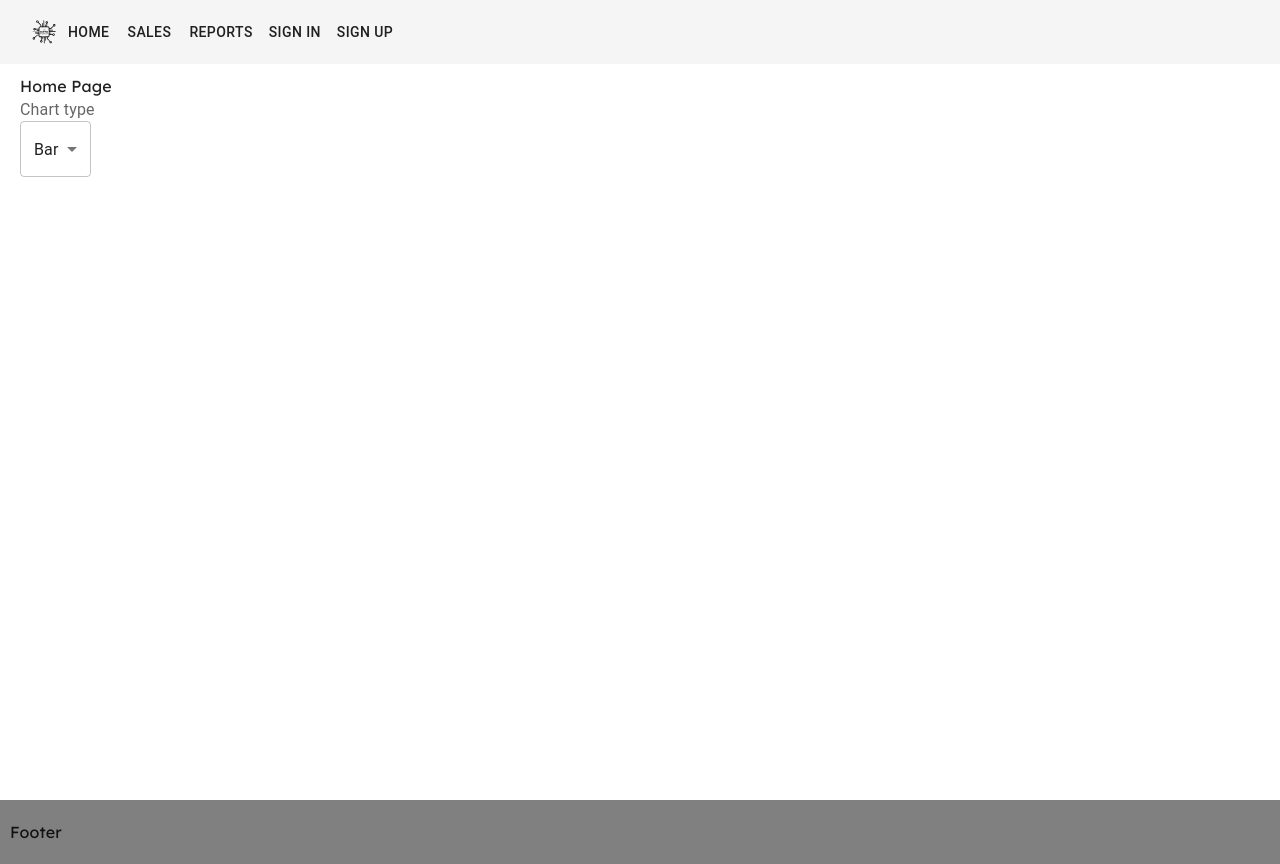
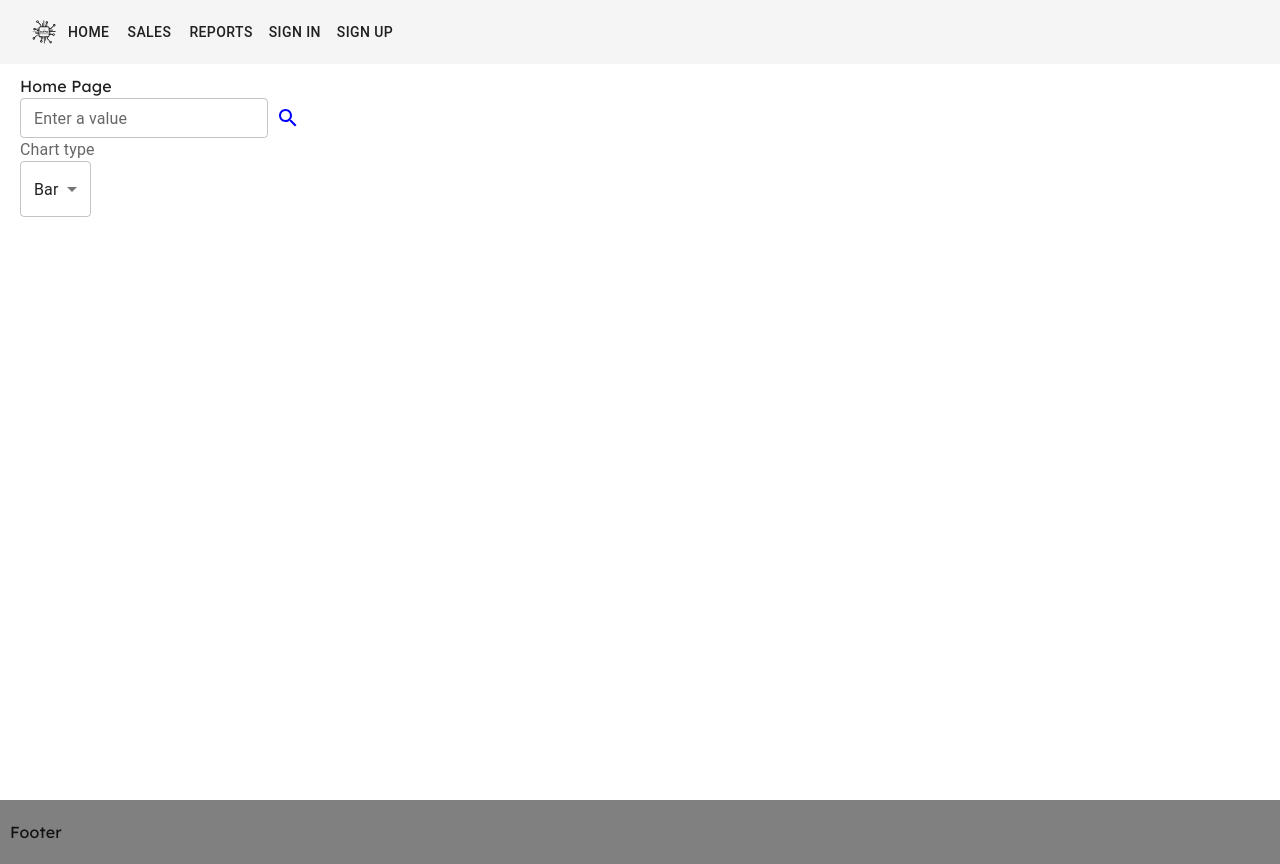
Before and after one commit to mys1erious/games-sales-project, a React (Create React App) app in the folder frontend/: page / in a window 1280 px wide. Built offline with nearby package versions, Linux system fonts and the light colour scheme.

Commit message:
Added basic functionality for Searching Sales

```diff
--- a/frontend/src/components/sales/SalesSearchForm.js
+++ b/frontend/src/components/sales/SalesSearchForm.js
@@ -4,6 +4,8 @@ import {InputLabel, MenuItem, TextField, Select } from '@mui/material';
 import {DatePicker} from "@mui/lab";
 import { AdapterDateFns } from '@mui/x-date-pickers/AdapterDateFns';
 import {LocalizationProvider} from "@mui/lab";
+import SearchBar from "../core/SearchBar";
+import {useNavigate} from "react-router-dom";
 
 
 // Temp
@@ -12,29 +14,77 @@ const defaultChartType = chartTypes[0];
 
 
 const SalesSearchForm = () => {
-    const [selectedFromDate, setSelectedFromDate] = useState(new Date());
+    const navigate = useNavigate();
+
+    const [searchQuery, setSearchQuery] = useState("");
+    const [selectedFromDate, setSelectedFromDate] = useState(
+        new Date().setFullYear(1900)
+    );
     const [selectedToDate, setSelectedToDate] = useState(new Date());
     const [selectedChartType, setSelectedChartType] = useState(defaultChartType);
 
     const handleFromDateChange = (date) => {
-        console.log(date);
         setSelectedFromDate(date);
     };
 
     const handleToDateChange = (date) => {
-        console.log(date);
         setSelectedToDate(date);
     };
 
     const handleChartTypeSelect = (e) => {
-        console.log(e.target.value);
         setSelectedChartType(e.target.value);
     };
 
+    const goSearch = () => {
+        let pathname = '/sales/search/';
+
+        let queryParams = {
+            'value': '',
+            'yor_gt': '',
+            'yor_lt': '',
+        };
+
+        if (searchQuery) {
+            queryParams['value'] = searchQuery;
+        }
+        if (selectedFromDate) {
+            queryParams['yor_gt'] = selectedFromDate;
+        }
+        // if (selectedToDate) {
+        //     queryParams['yor_lt'] = selectedToDate.getFullYear();
+        // }
+
+        // const searchUrlBuilder = (queryParams) => {
+        //     let searchUrl = '';
+        //     for (const key in queryParams) {
+        //         if (!searchUrl) {
+        //             searchUrl = '?'
+        //         }
+        //     }
+        //     return searchUrl;
+        // }
+
+        const searchUrl = `?value=${searchQuery}` //searchUrlBuilder(queryParams);
+
+        navigate({
+            pathname: pathname,
+            search: searchUrl
+        });
+        console.log(`${pathname}${searchUrl} \n
+        ${typeof(selectedFromDate)}`);
+    };
+
+
     return(
+        <React.Fragment>
+        <SearchBar
+            searchQuery={searchQuery} setSearchQuery={setSearchQuery}
+            onRequestSearch={() => goSearch()}
+        />
         <form noValidate>
             <LocalizationProvider dateAdapter={AdapterDateFns}>
                 <DatePicker
+                    views={['year']}
                     id='date_from'
                     name='date_from'
                     label="Date from*"
@@ -44,6 +94,7 @@ const SalesSearchForm = () => {
                 />
                 <div />
                 <DatePicker
+                    views={['year']}
                     id='date_to'
                     name='date_to'
                     label="Date to*"
@@ -65,6 +116,7 @@ const SalesSearchForm = () => {
                 ))}
             </Select>
         </form>
+        </React.Fragment>
     );
 };
 
--- a/frontend/src/components/sales/SalesSearchPage.js
+++ b/frontend/src/components/sales/SalesSearchPage.js
@@ -13,17 +13,17 @@ const SalesSearchPage = () => {
         getSales();
     }, [setAppState])
 
-        const getSales = () => {
+    const getSales = () => {
+        console.log(`sales/${window.location.search}`)
         axiosInstance.get(`sales/${window.location.search}`)
             .then((response) => {
-                console.log(`sales/${window.location.search}`);
                 setAppState({sales: response.data});
             })
             .catch((error) => {
                 if (error.response) {
                     console.log(error.response.status);
                 }
-            });
+            })
     }
 
     return(
```
